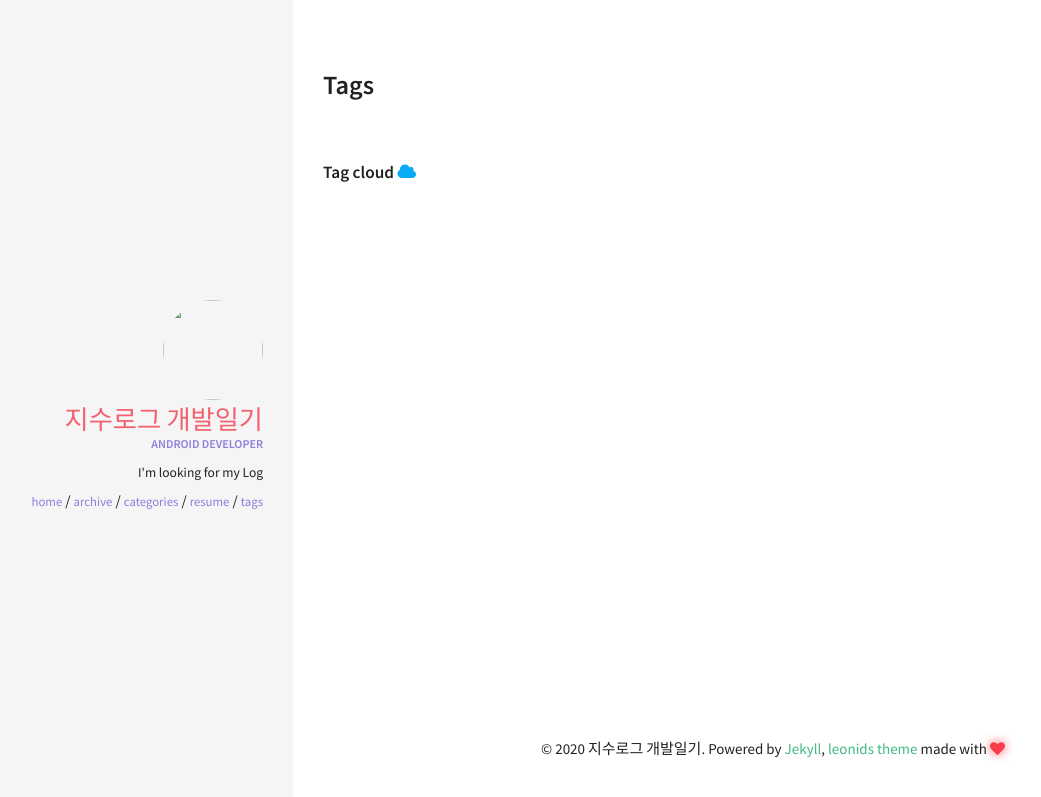
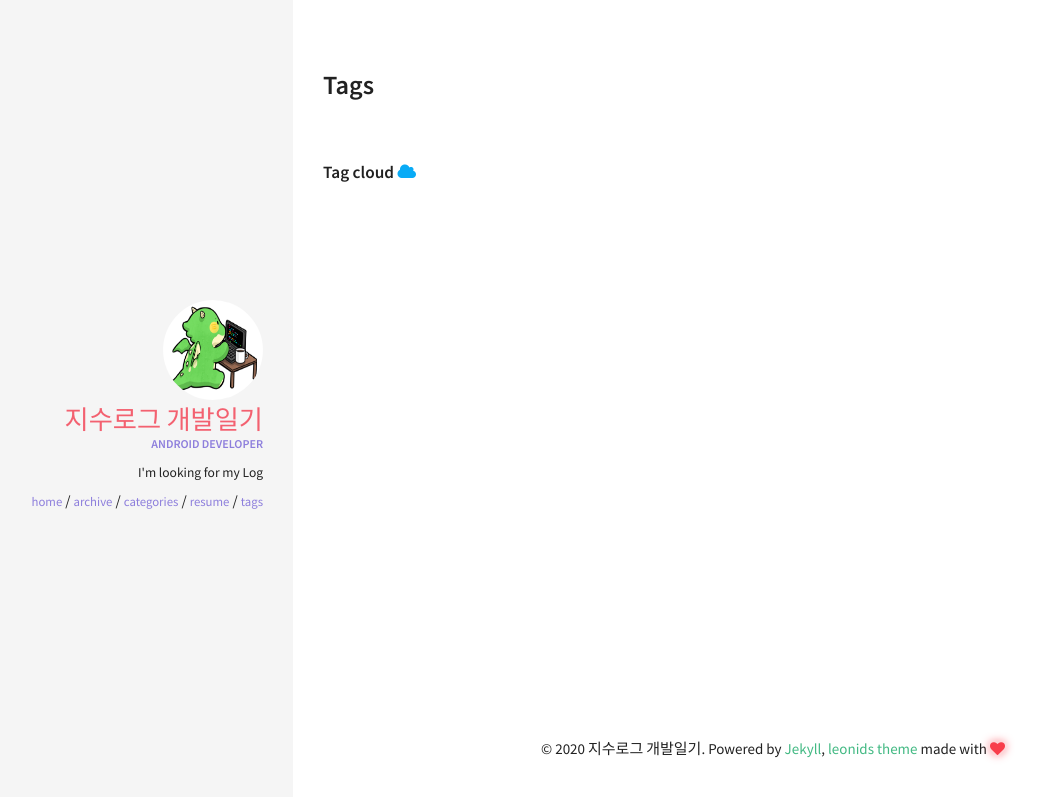
Before and after one commit to sgmsgood/sgmsgood.github.io, a Jekyll site: the page built from tags.html, in a window 1280 px wide. Shown: the top 797 px of the page, without its empty margins (27-1068 px from the left). Built offline with Jekyll 4.4.1, drawn with Linux system fonts in a browser that asks for light colours.

Commit message:
editIcon

```diff
--- a/_config.yml
+++ b/_config.yml
@@ -34,7 +34,7 @@ kramdown:
 #
 owner:
   name: 지수로그 개발일기
-  avatar: dragon_coing.png
+  avatar: dragon_coding.png
   job: "Android developer"
   bio: "I'm looking for my Log"
   email:
```
Also changed, not shown: dragon_coding.png (renamed from dragon_coing.png), img/dragon_coding.png (added).
